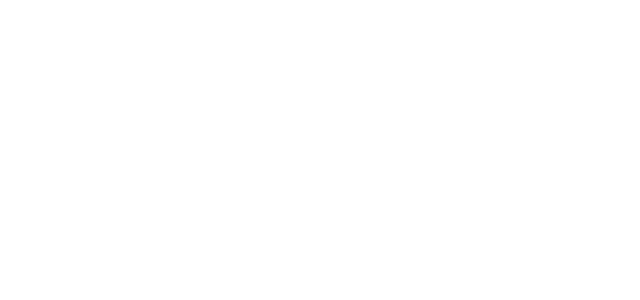
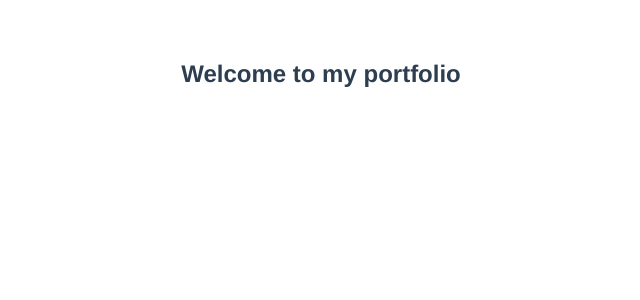
Before and after one commit to imildositoe/portfolio, a Vue app: page / in a window 1280 px wide. Shown: the top 300 px of the page, without its empty margins (319-959 px from the left). Built offline with nearby package versions, Linux system fonts and the light colour scheme.

Commit message:
Head text added

```diff
--- a/src/components/Index.vue
+++ b/src/components/Index.vue
@@ -1,6 +1,6 @@
 <template>
   <div>
-
+      <h2>Welcome to my portfolio</h2>
   </div>
 </template>
 
```
